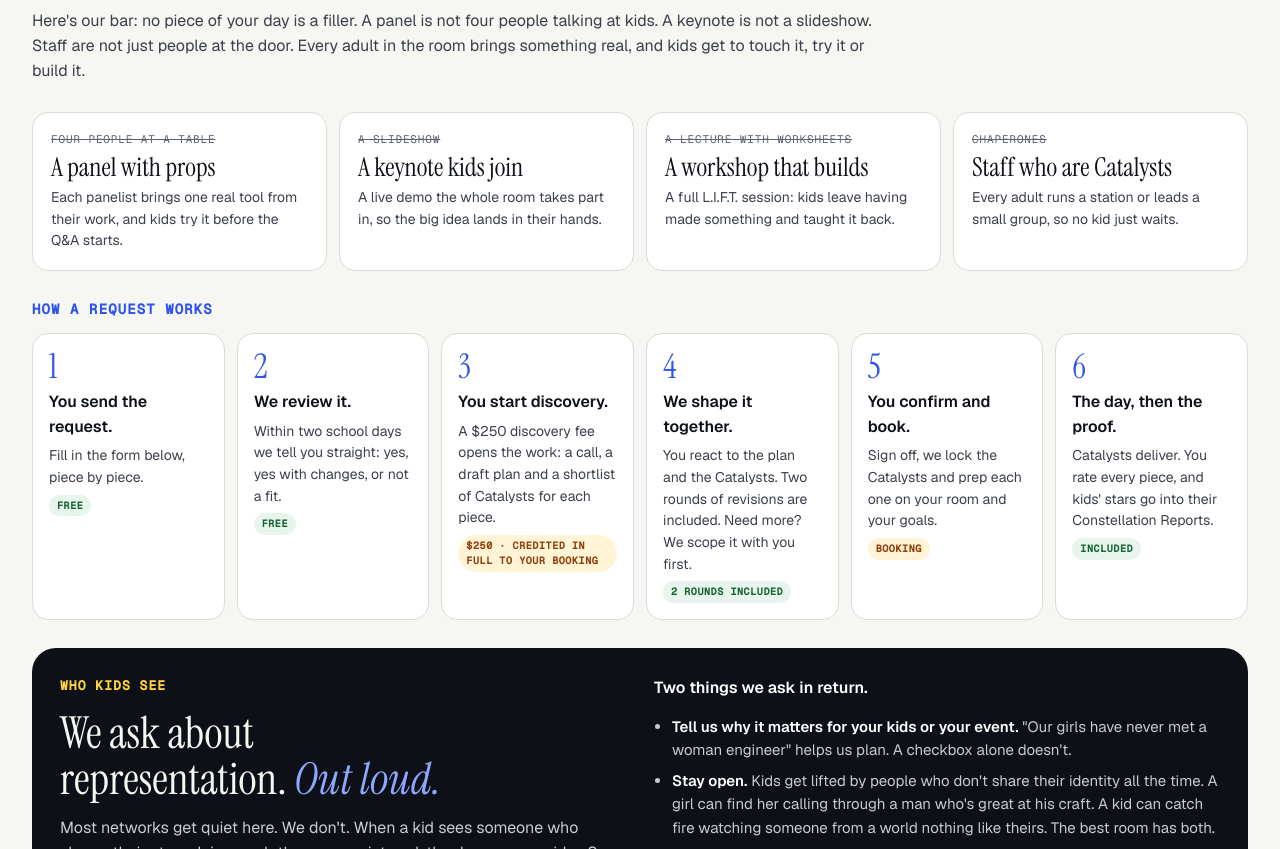
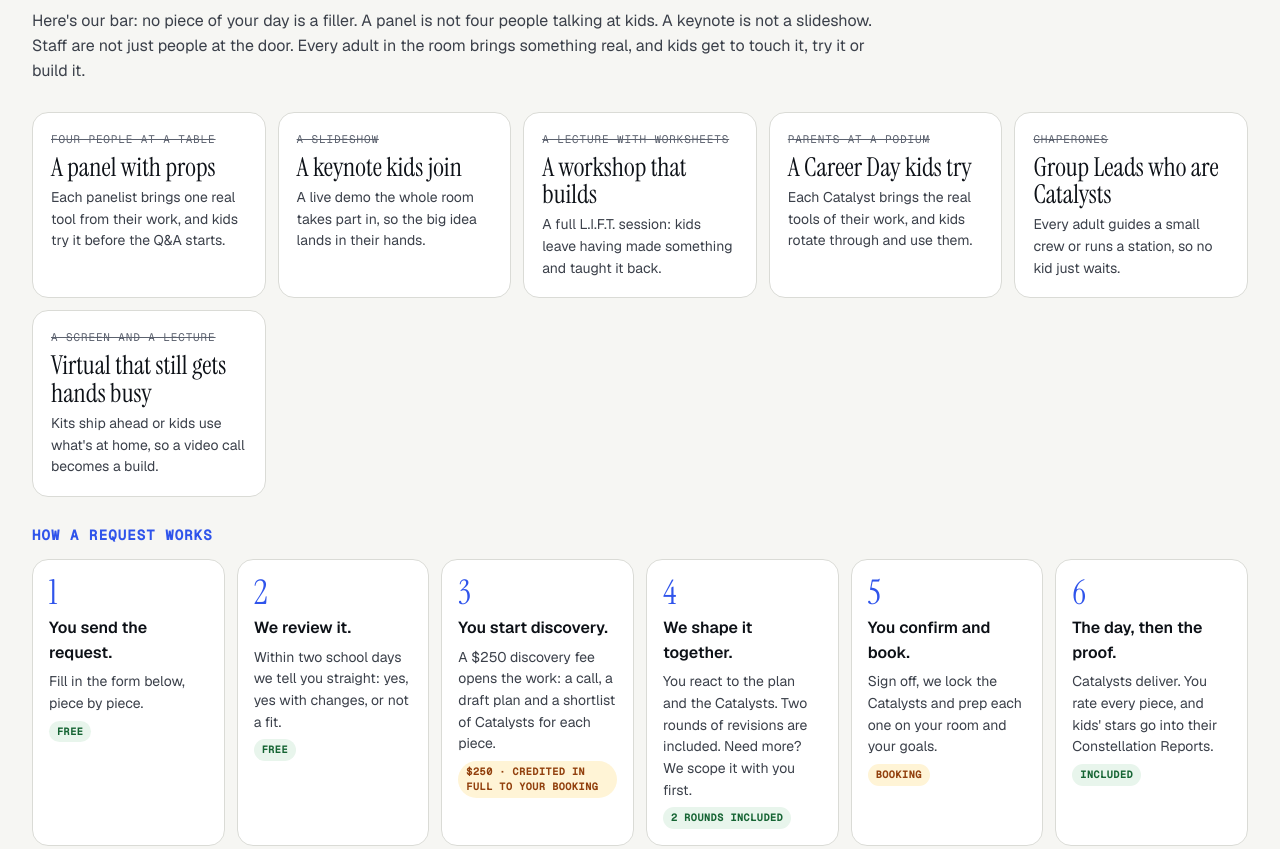
Before and after one commit to chaunceynartey/lifeskillslab-site, a plain HTML site: page network.html in a window 1280 px wide. Shown: the part 5555-6404 px from the top of the page. Drawn offline with nearby package versions, Linux system fonts and the light colour scheme.

Commit message:
Request form: In Person/Virtual/Hybrid format, Career Day, Group Leads, Title Case options
Co-Authored-By: Claude Opus 5.5 <noreply@anthropic.com>
Claude-Session: https://claude.ai/code/session_01QyPfgjGnaDMbbTkk98giaX

```diff
--- a/network.html
+++ b/network.html
@@ -354,7 +354,9 @@ h1,h2,h3{text-wrap:balance}
         <div><small>FOUR PEOPLE AT A TABLE</small><b>A panel with props</b><span>Each panelist brings one real tool from their work, and kids try it before the Q&amp;A starts.</span></div>
         <div><small>A SLIDESHOW</small><b>A keynote kids join</b><span>A live demo the whole room takes part in, so the big idea lands in their hands.</span></div>
         <div><small>A LECTURE WITH WORKSHEETS</small><b>A workshop that builds</b><span>A full L.I.F.T. session: kids leave having made something and taught it back.</span></div>
-        <div><small>CHAPERONES</small><b>Staff who are Catalysts</b><span>Every adult runs a station or leads a small group, so no kid just waits.</span></div>
+        <div><small>PARENTS AT A PODIUM</small><b>A Career Day kids try</b><span>Each Catalyst brings the real tools of their work, and kids rotate through and use them.</span></div>
+        <div><small>CHAPERONES</small><b>Group Leads who are Catalysts</b><span>Every adult guides a small crew or runs a station, so no kid just waits.</span></div>
+        <div><small>A SCREEN AND A LECTURE</small><b>Virtual that still gets hands busy</b><span>Kits ship ahead or kids use what's at home, so a video call becomes a build.</span></div>
       </div>
       <div style="display:flex;flex-direction:column;gap:12px"><span class="eyb" style="font-size:14px">How a Request Works</span>
       <ol class="proc">
@@ -387,7 +389,7 @@ h1,h2,h3{text-wrap:balance}
         <span class="sub">3 · WHAT YOU NEED</span>
         <p class="full" style="margin:0;font-size:14px;color:#3b404a">Add one line for each piece. Fill in who and what it's about, and we'll read it back as a sentence. Add as many as you need.</p>
         <div id="lines" class="full" style="display:flex;flex-direction:column;gap:22px;margin-top:6px"></div>
-        <div class="addrow"><button type="button" data-add="Panel">+ Panel</button><button type="button" data-add="Keynote">+ Keynote</button><button type="button" data-add="Workshop">+ Workshop</button><button type="button" data-add="Hands-on station">+ Hands-on station</button><button type="button" data-add="Event staff">+ Event staff</button><button type="button" data-add="Something else">+ Something else</button></div>
+        <div class="addrow"><button type="button" data-add="Panel">+ Panel</button><button type="button" data-add="Keynote">+ Keynote</button><button type="button" data-add="Workshop">+ Workshop</button><button type="button" data-add="Career Day">+ Career Day</button><button type="button" data-add="Hands-On Station">+ Hands-On Station</button><button type="button" data-add="Group Leads">+ Group Leads</button><button type="button" data-add="Something Else">+ Something Else</button></div>
         <span class="sub">4 · WHO KIDS SEE (OPTIONAL)</span>
         <p class="full" style="margin:0;font-size:14px;color:#3b404a">Check anything that matters for this event. If you check something, tell us why.</p>
         <div class="dims"><label><input type="checkbox" name="dim" value="Gender">Gender</label><label><input type="checkbox" name="dim" value="Race and ethnicity">Race and ethnicity</label><label><input type="checkbox" name="dim" value="Language spoken">Language spoken</label><label><input type="checkbox" name="dim" value="First-generation college">First-generation college</label><label><input type="checkbox" name="dim" value="Disability">Disability</label><label><input type="checkbox" name="dim" value="Path (HBCU, trade, military)">Path (HBCU, trade, military)</label><label><input type="checkbox" name="dim" value="Something else">Something else</label></div>
@@ -452,24 +454,26 @@ h1,h2,h3{text-wrap:balance}
 </div>
 <script>
 
-const HINT={'Panel':'Ask each panelist to bring one real tool from their job. Kids try it first, then ask questions.','Keynote':'Plan one moment where the whole room does something together, not just listens.','Workshop':'Workshops run as L.I.F.T. sessions: Launch, Inspire, Figure It Out, Teach Back.','Hands-on station':'Stations work best with 6 to 10 kids at a time, rotating every 15 to 20 minutes.','Event staff':'Staff who are Catalysts lead small groups or run a station, so no kid is just waiting.','Something else':'Tell us what it is. If kids are in the room, we will find the hands-on version.'};
+const HINT={'Panel':'Ask each panelist to bring one real tool from their job. Kids try it first, then ask questions.','Keynote':'Plan one moment where the whole room does something together, not just listens.','Workshop':'Workshops run as L.I.F.T. sessions: Launch, Inspire, Figure It Out, Teach Back.','Career Day':'Not a line of parents at a podium. Each Catalyst brings the real tools of their work and kids rotate through, trying each one.','Hands-On Station':'Stations work best with 6 to 10 kids at a time, rotating every 15 to 20 minutes.','Group Leads':'Group Leads are Catalysts who guide a small crew of kids through the day, so no kid is ever just waiting.','Something Else':'Tell us what it is. If kids are in the room, we will find the hands-on version.'};
 let ln=0;
 function addLine(kind){ln++;const id=ln;const el=document.createElement('div');el.className='li';el.dataset.id=id;
  el.innerHTML=`<span class="num">LINE ${document.querySelectorAll('.li').length+1}</span><button type="button" class="rm" aria-label="Remove this line">Remove ✕</button>
  <label class="w2">WHAT<select name="k">${Object.keys(HINT).map(k=>`<option${k===kind?' selected':''}>${k}</option>`).join('')}</select></label>
- <label class="w1">HOW MANY<input name="n" type="number" min="1" value="${kind==='Panel'?4:kind==='Event staff'?6:1}"></label>
+ <label class="w1">HOW MANY<input name="n" type="number" min="1" value="${kind==='Panel'?4:kind==='Group Leads'?6:kind==='Career Day'?5:1}"></label>
  <label class="w3">OF WHO<input name="who" placeholder="e.g. HBCU grads in engineering and medicine"></label>
  <label class="w3">FOCUSED ON<input name="on" placeholder="e.g. how they chose their school and what college is really like"></label>
  <label class="w1">FROM<input name="t1" placeholder="10am"></label>
  <label class="w1">TO<input name="t2" placeholder="11am"></label>
  <label class="w1">AGES<input name="ages" placeholder="Grades 9-12"></label>
+ <label class="w3">FORMAT<select name="fmt"><option>In Person</option><option>Virtual</option><option>Hybrid</option></select></label>
  <label class="w6">REPRESENTATION FOR THIS PIECE (OPTIONAL)<input name="rep" placeholder="e.g. at least one woman in STEM"></label>
  <label class="w6">THE HANDS-ON MOMENT (WHAT KIDS TOUCH, TRY OR BUILD)<input name="hand" placeholder="Not sure yet? Leave it blank and we'll design one"></label>
  <p class="hint">${HINT[kind]}</p><p class="preview"></p>`;
  document.getElementById('lines').appendChild(el);upd(el);}
 function said(el){const g=n=>el.querySelector(`[name=${n}]`).value.trim();const k=g('k'),n=+g('n')||1,who=g('who'),on=g('on'),t1=g('t1'),t2=g('t2');
- const noun={'Panel':'A panel of '+n,'Keynote':n>1?n+' keynotes':'A keynote','Workshop':n>1?n+' workshops':'A workshop','Hands-on station':n>1?n+' hands-on stations':'A hands-on station','Event staff':n+' event staff','Something else':'Something else'}[k];
- const by={'Panel':'','Keynote':' by','Workshop':' led by','Hands-on station':' run by','Event staff':':','Something else':':'}[k];
+ const fm=g('fmt'),vf=fm==='Virtual'?'virtual ':fm==='Hybrid'?'hybrid ':'';
+ const noun={'Panel':'A '+vf+'panel of '+n,'Keynote':n>1?n+' '+vf+'keynotes':'A '+vf+'keynote','Workshop':n>1?n+' '+vf+'workshops':'A '+vf+'workshop','Career Day':'A '+vf+'Career Day with '+n+' Catalysts','Hands-On Station':n>1?n+' Hands-On Stations':'A Hands-On Station','Group Leads':n+' Group Leads','Something Else':'Something else'}[k];
+ const by={'Panel':'','Keynote':' by','Workshop':' led by','Career Day':':','Hands-On Station':' run by','Group Leads':':','Something Else':':'}[k];
  return noun+(who?(k==='Panel'?' ':by+' ')+who:'')+(on?', focused on '+on:'')+(t1||t2?', '+(t1||'?')+' - '+(t2||'?'):'')+'.'}
 function upd(el){el.querySelector('.preview').textContent='"'+said(el)+'"';el.querySelector('.hint').textContent=HINT[el.querySelector('[name=k]').value];
  document.querySelectorAll('.li').forEach((x,i)=>x.querySelector('.num').textContent='LINE '+(i+1));}
```
